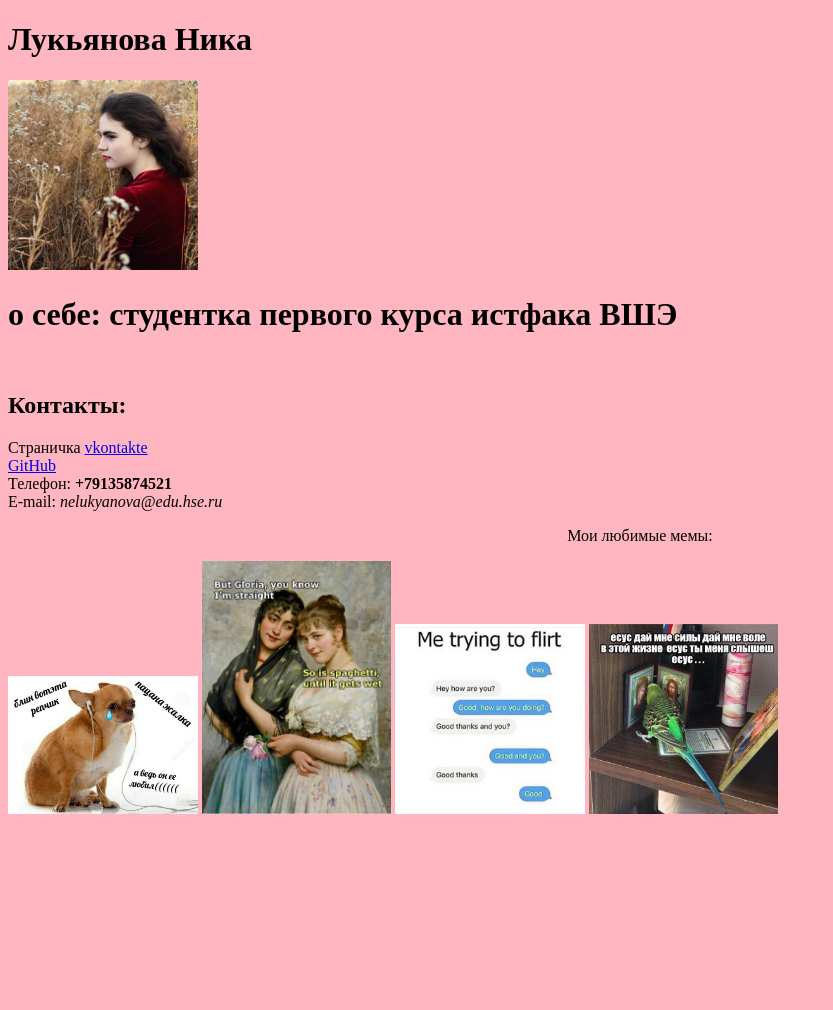
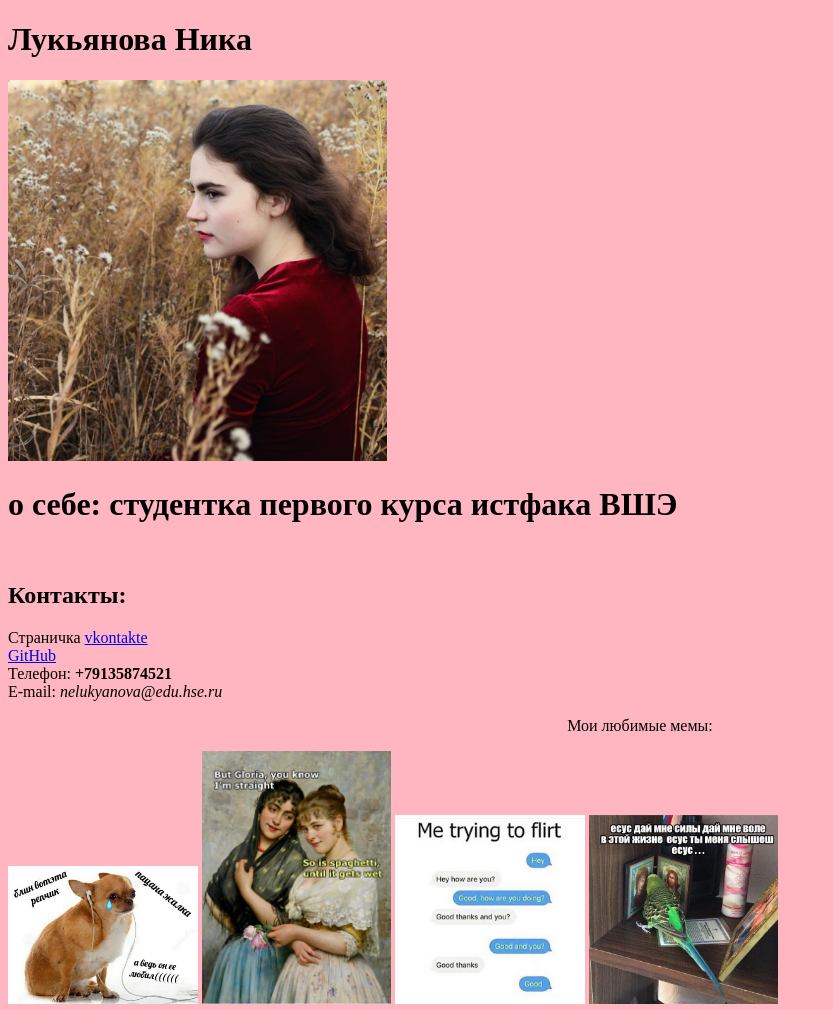
Before and after one commit to nikysika/nikysika.github.io, a plain HTML site: page index.html in a window 1280 px wide. Shown: the whole page, without its empty margins (0-833 px from the left). Before the commit the page ends 826 px from the top, so only its background shows below. Drawn offline with Linux system fonts and the light colour scheme.

Commit message:
изменила размер аватарки

```diff
--- a/index.html
+++ b/index.html
@@ -6,7 +6,7 @@
     </head>
     <body>
       <left><h1>Лукьянова Ника</h1></left>
-      <left><img alt="Это я" width="15%" src="me.jpg"></left>
+      <left><img alt="Это я" width="30%" src="me.jpg"></left>
       <br/>
 	  <left><h1>о себе: студентка первого курса истфака ВШЭ</h1><left>
 	  <br/>
```
